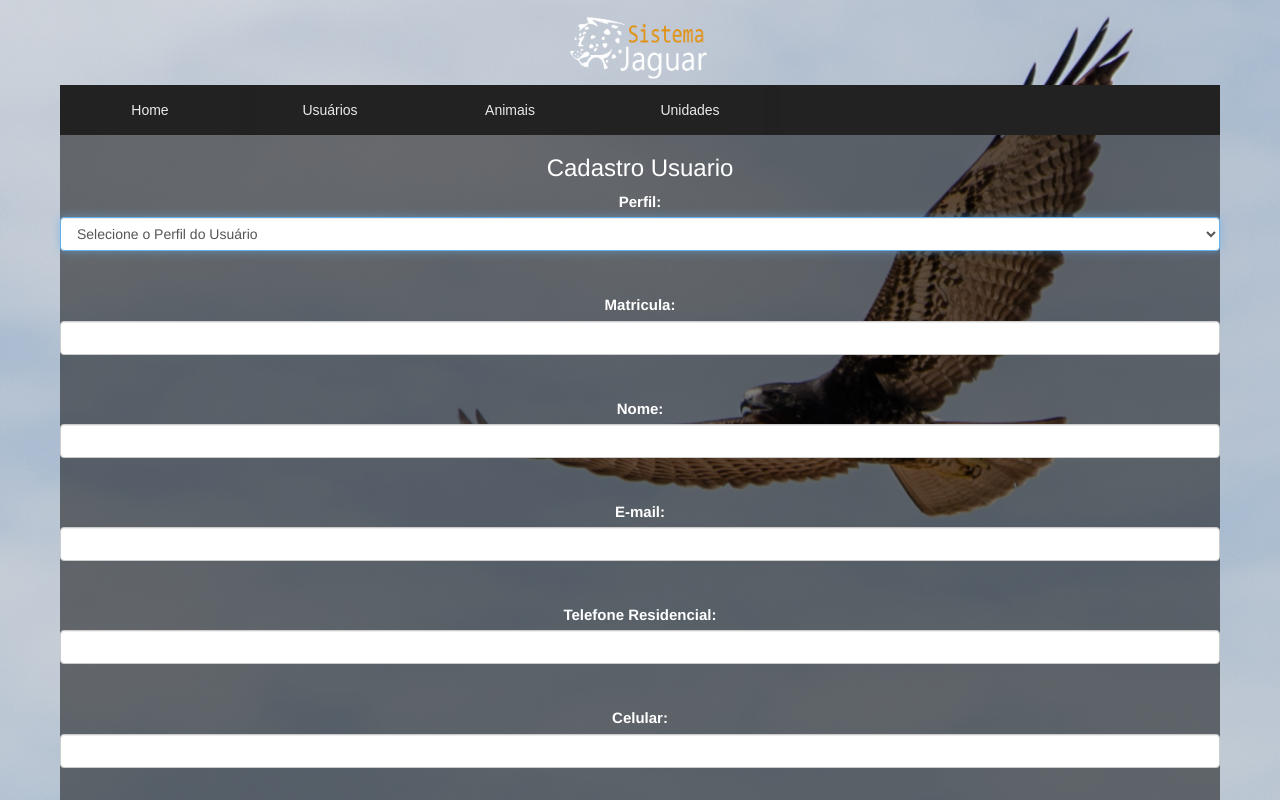
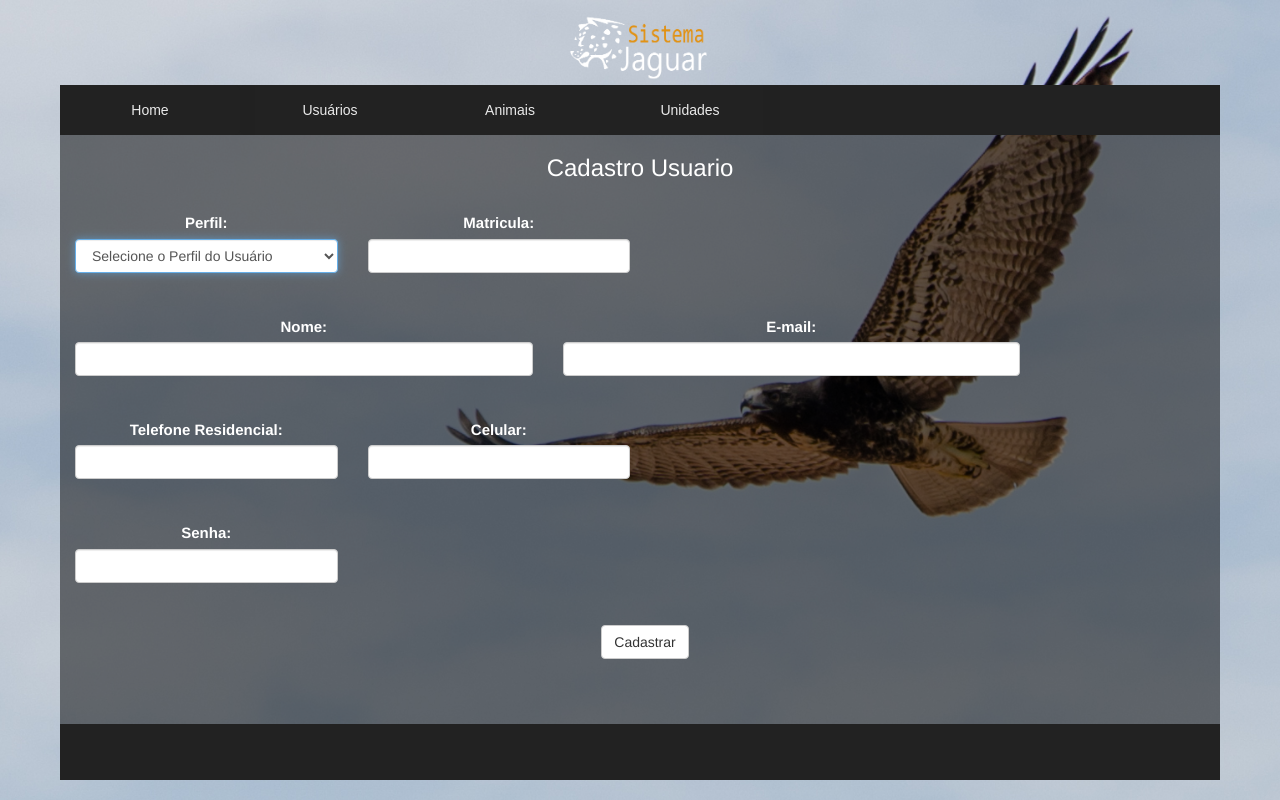
Before and after one commit to EddiePrince/SistemaJaguar, a PHP site: page /CadastroUsuario.php in a window 1280 px wide. Run offline with PHP 8.4, Linux system fonts and the light colour scheme; a user stored in the database is signed in; some libraries are stand-ins or nearby versions.

Commit message:
Cadastro Usuario

```diff
--- a/CadastroUsuario.php
+++ b/CadastroUsuario.php
@@ -31,35 +31,55 @@
           <?php include 'menuAdm.php'; ?>
           <!-- Fim Menu -->
         </div>
-
-			<h3>Cadastro Usuario</h3>
+					<h3>Cadastro Usuario</h3><br>
+        	<div class="container">
+	          	<div class="row">
+		          	<div class="col-md-3 mb-3">
 						<label>Perfil: </label><br>
 						<select class="form-control" name="perfil" required autofocus>
 							<option>Selecione o Perfil do Usuário</option>
 							<option value="Administrador">Administrador</option>
 							<option value="Agente">Agente</option>
 						</select><br><br>
+					</div>
 
+					<div class="col-md-3 mb-3">
 				      	<label>Matricula:</label><br>
 				      	<input class="form-control" type="text" name="matricula" required><br><br>
-
+				    </div>
+			    </div>
+			    <div class="row">
+		          	<div class="col-md-5 mb-3">
 					    <label>Nome:</label><br>
 					    <input class="form-control" type="text" name="nome" required><br><br>
+					</div>
 
+					<div class="col-md-5 mb-3">
 						<label>E-mail:</label><br>
 						<input class="form-control" class="usuario" type="text" name="email" size="35" maxlength="100"  required><br><br>
+					</div>
+				</div>
 
+				<div class="row">
+		          	<div class="col-md-3 mb-3">
 					    <label>Telefone Residencial:</label><br>
 					    <input class="form-control" type="text" name="telefone" required><br><br>
+					</div>
 
+					<div class="col-md-3 mb-3">
 					    <label>Celular:</label><br>
 					    <input class="form-control" type="text" name="celular" required><br><br>
+					</div>
+				</div>
 
+				<div class="row">
+		          	<div class="col-md-3 mb-3">
 						<label>Senha:</label><br>
 					    <input class="form-control" type="text" name="senha" required><br><br>
-
+					</div>
+				</div>
 		    <button class="btn btn-default" type="submit">Cadastrar</button><br><br><br><br>
-
+		</div>
 		</form>
 
 
```
Lines whose indentation alone changed are shown as unchanged.
